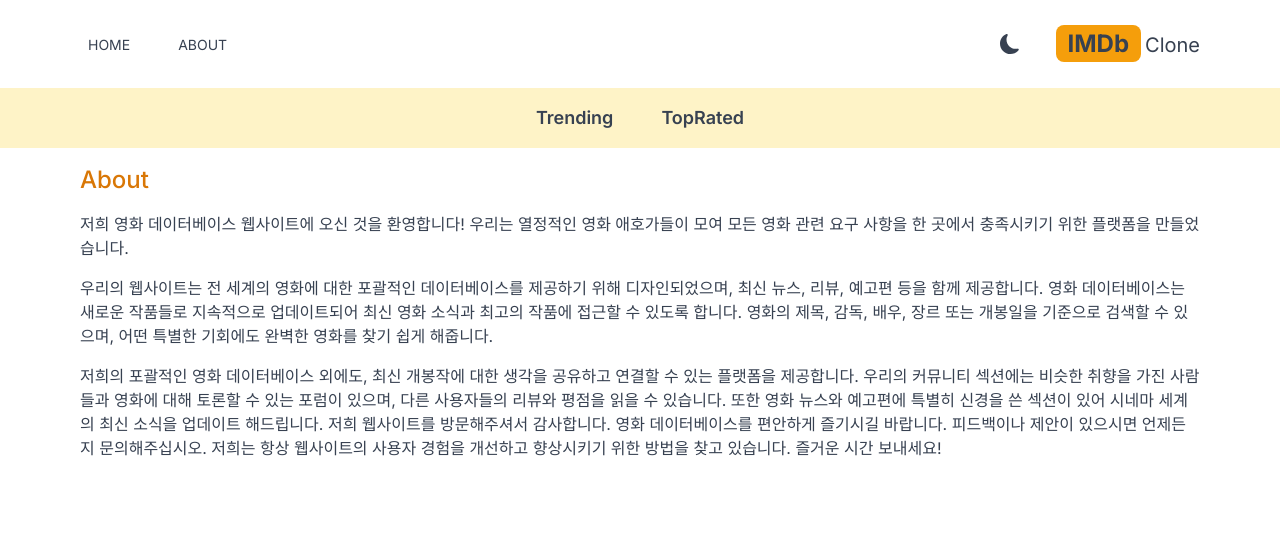
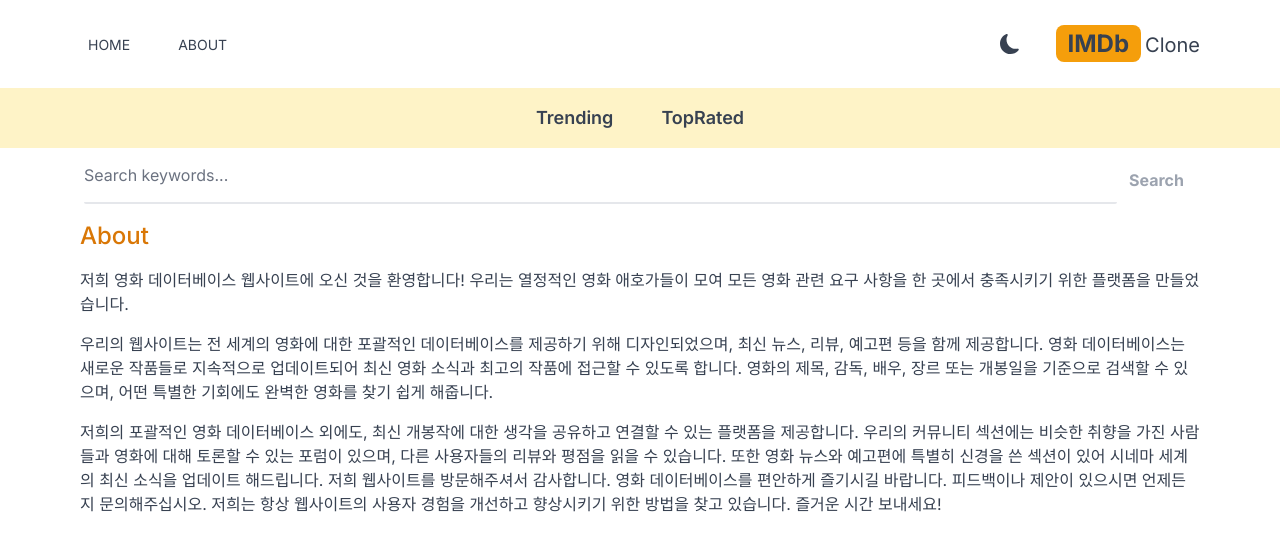
Before and after one commit to HYBEN09/IMDB, a Next.js app in the folder imdb/: page /about in a window 1280 px wide. Shown: the top 550 px of the page. Built offline with nearby package versions, Linux system fonts and the light colour scheme.

Commit message:
[feat] 검색 기능 추가

```diff
--- a/imdb/src/app/layout.jsx
+++ b/imdb/src/app/layout.jsx
@@ -3,6 +3,7 @@
 import { Inter } from "next/font/google";
 import { Header } from "@/components/Header/Header";
 import { Navbar } from "@/components/Navbar/Navbar";
+import { SearchBox } from "@/components/SearchBox/SearchBox";
 
 const inter = Inter({ subsets: ["latin"] });
 
@@ -18,7 +19,7 @@
         <Providers>
           <Header />
           <Navbar />
-          {/* SearchBox */}
+          <SearchBox />
           {children}
         </Providers>
       </body>
--- /dev/null
+++ b/imdb/src/app/search/[searchTerm]/page.jsx
@@ -0,0 +1,26 @@
+import { Results } from "@/components/DataResults/Results";
+
+async function SearchPage({ params }) {
+  const res = await fetch(
+    `https://api.themoviedb.org/3/search/movie?api_key=${process.env.API_KEY}&query=${params.searchTerm}&language=ko-KR&include_adult=false`
+  );
+
+  if (!res.ok) {
+    throw new Error("Error fetching data");
+  }
+  const data = await res.json();
+
+  const results = data.results;
+
+  return (
+    <div>
+      {" "}
+      {results && results.length === 0 && (
+        <h1 className="text-center pt-6">No results found</h1>
+      )}
+      {results && <Results results={results} />}
+    </div>
+  );
+}
+
+export default SearchPage;
--- a/imdb/src/components/Card/Card.jsx
+++ b/imdb/src/components/Card/Card.jsx
@@ -29,7 +29,7 @@
           <p className="line-clamp-2 text-md">{result.overview}</p>
           <p className="flex items-center">
             {result.release_date || result.first_air_date}
-            <FiThumbsUp className="h-5 mr-1 ml-5" />
+            <FiThumbsUp className="h-5 ml-4" />
             {result.vote_count}
           </p>
         </div>
--- /dev/null
+++ b/imdb/src/components/SearchBox/SearchBox.jsx
@@ -0,0 +1,31 @@
+"use client";
+
+import { useState } from "react";
+import { useRouter } from "next/navigation";
+import classes from "./SearchBox.module.css";
+
+export function SearchBox() {
+  const [search, setSearch] = useState();
+  const router = useRouter();
+
+  const handleSubmit = (e) => {
+    e.preventDefault();
+    if (!search) return;
+    router.push(`/search/${search}`);
+  };
+
+  return (
+    <form onSubmit={handleSubmit} className={classes.formWrapper}>
+      <input
+        type="text"
+        value={search}
+        placeholder="Search keywords..."
+        onChange={(e) => setSearch(e.target.value)}
+        className={classes.input}
+      />
+      <button type="submit" disabled={!search} className={classes.button}>
+        Search
+      </button>
+    </form>
+  );
+}
--- /dev/null
+++ b/imdb/src/components/SearchBox/SearchBox.module.css
@@ -0,0 +1,13 @@
+.formWrapper {
+  @apply flex justify-between items-center px-5 mx-auto max-w-6xl;
+}
+
+.input {
+  @apply w-full h-14;
+  @apply border-b-2 placeholder-gray-500 rounded-sm outline-none bg-transparent flex-1;
+}
+
+.button {
+  @apply text-amber-600 font-bold p-3 mt-2 rounded;
+  @apply disabled:cursor-not-allowed disabled:text-gray-400;
+}
```
